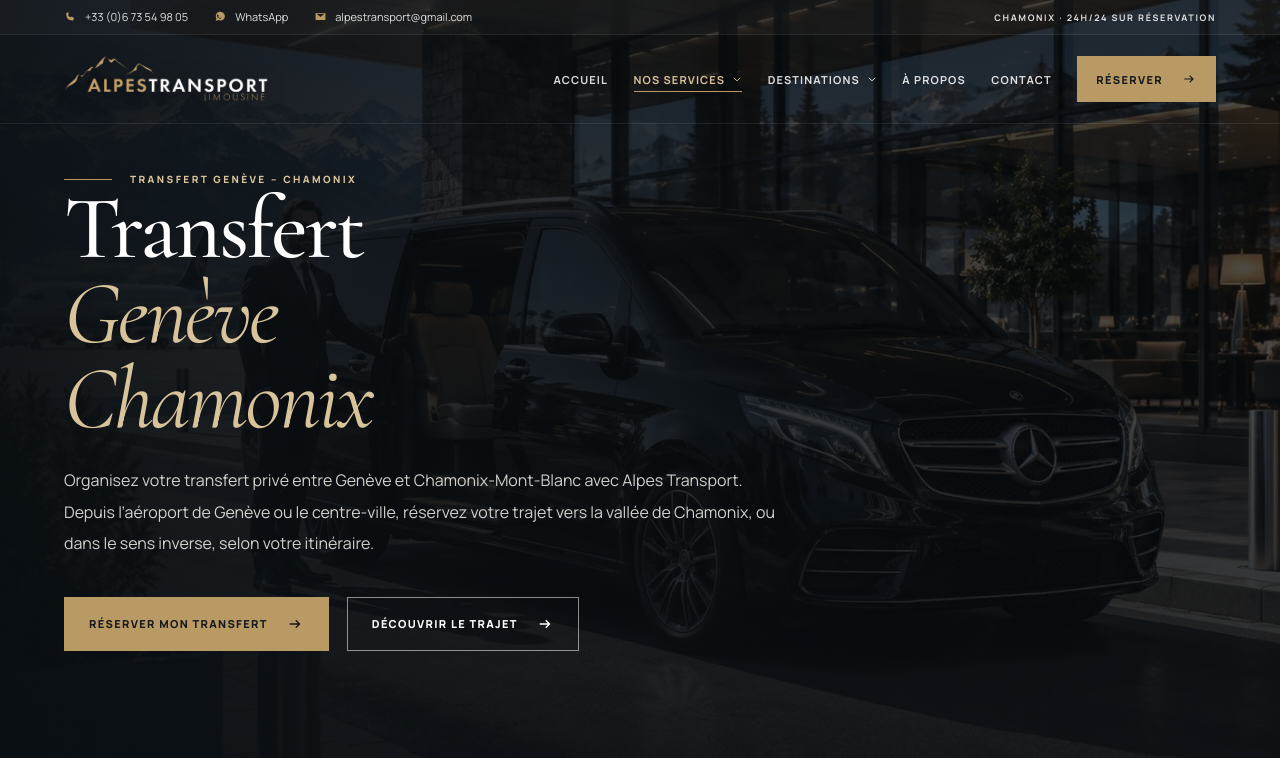
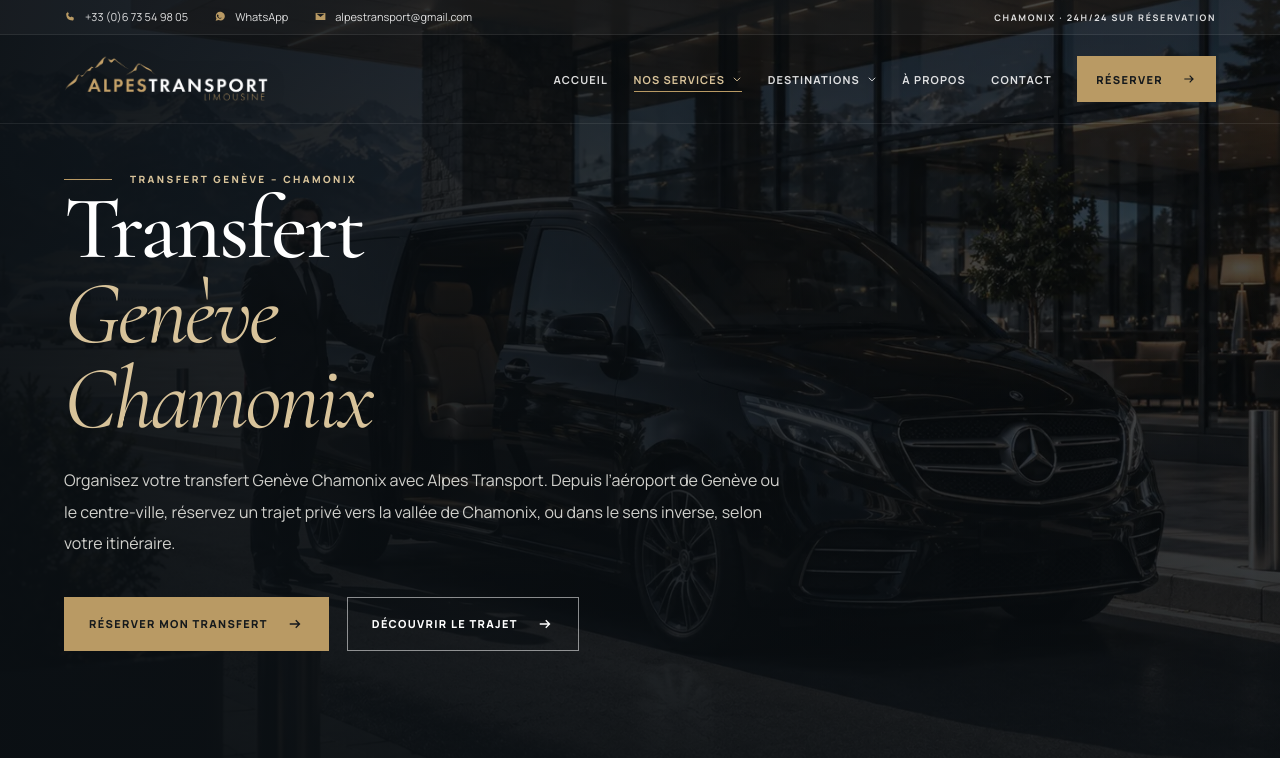
Before and after one commit to hudson661523-afk/Alpes, a PHP site: page /transfert-geneve-chamonix/index.php in a window 1280 px wide. Shown: the top 758 px of the page. Run offline with PHP 8.4, Linux system fonts and the light colour scheme.

Commit message:
Refine Geneve keyword placement in hero and CTA

```diff
--- a/transfert-geneve-chamonix/index.php
+++ b/transfert-geneve-chamonix/index.php
@@ -39,7 +39,7 @@ $schemaExtra = [
             <div class="container tgc-hero-content">
                 <p class="eyebrow"><span class="eyebrow-line" aria-hidden="true"></span>TRANSFERT GENÈVE – CHAMONIX</p>
                 <h1 class="tgc-hero-title" id="tgc-hero-title">Transfert <em>Genève Chamonix</em></h1>
-                <p class="tgc-hero-lead">Organisez votre transfert privé entre Genève et Chamonix-Mont-Blanc avec Alpes Transport. Depuis l’aéroport de Genève ou le centre-ville, réservez votre trajet vers la vallée de Chamonix, ou dans le sens inverse, selon votre itinéraire.</p>
+                <p class="tgc-hero-lead">Organisez votre transfert Genève Chamonix avec Alpes Transport. Depuis l’aéroport de Genève ou le centre-ville, réservez un trajet privé vers la vallée de Chamonix, ou dans le sens inverse, selon votre itinéraire.</p>
                 <div class="hero-actions tgc-hero-actions">
                     <a class="btn btn-gold" href="https://alpestransport.fr/reserver-en-ligne/" target="_blank" rel="noopener noreferrer">
                         RÉSERVER MON TRANSFERT
@@ -262,7 +262,7 @@ $schemaExtra = [
             <div class="container nos-final-cta-content tgc-final-cta-content">
                 <span class="section-kicker">RÉSERVATION</span>
                 <h2 id="tgc-final-cta-title">Réserver votre transfert <em>Genève–Chamonix</em></h2>
-                <p>Communiquez votre itinéraire, votre date de voyage et les informations utiles pour organiser votre prochain transfert entre Genève et Chamonix-Mont-Blanc.</p>
+                <p>Communiquez votre itinéraire, votre date de voyage et les informations utiles pour organiser votre prochain transfert Genève Chamonix.</p>
                 <div class="final-cta-actions">
                     <a class="btn btn-gold final-cta-btn" href="https://alpestransport.fr/reserver-en-ligne/" target="_blank" rel="noopener noreferrer">
                         RÉSERVER EN LIGNE
```
